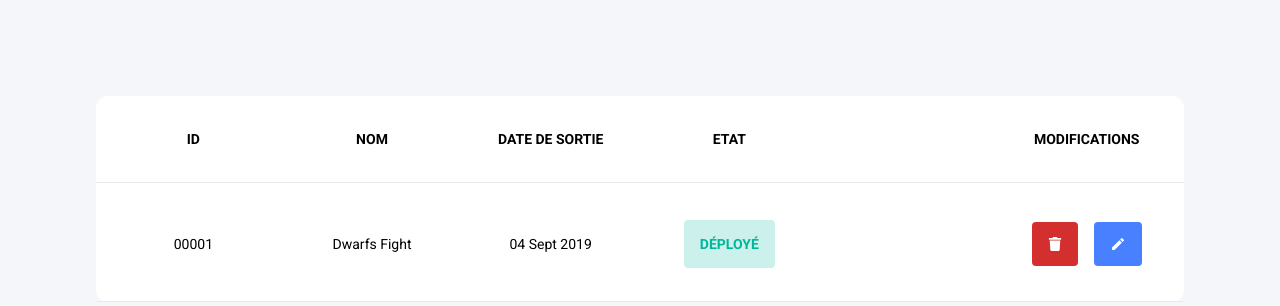
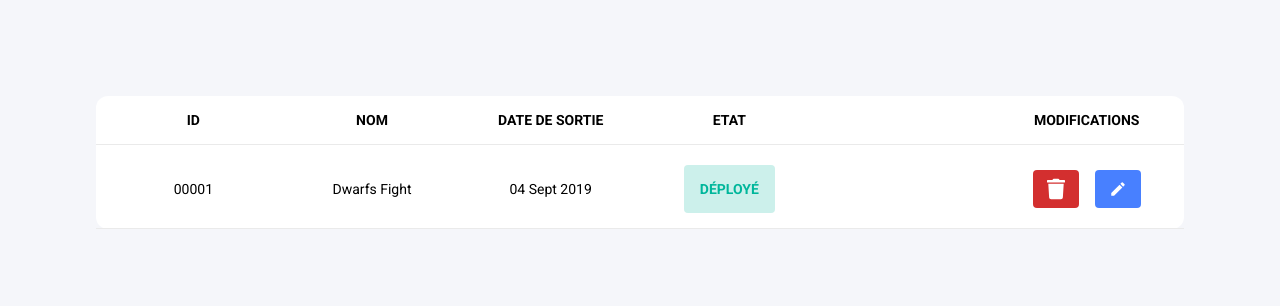
Before and after one commit to Solaa08/new-next, a Next.js app: page / in a window 1280 px wide. Shown: the top 306 px of the page. Built offline with nearby package versions, Linux system fonts and the light colour scheme.

Commit message:
fix(games): added tablehead tablebody buttonicons

```diff
--- /dev/null
+++ b/src/app/nectron/ButtonIcon.tsx
@@ -0,0 +1,55 @@
+import clsx from 'clsx';
+import React, { PropsWithChildren, ReactElement } from 'react';
+import { VARIANT } from './variant';
+
+type ButtonWithChildren = PropsWithChildren<
+React.DetailedHTMLProps<React.ButtonHTMLAttributes<HTMLButtonElement>, HTMLButtonElement>
+>;
+
+interface ButtonIconProps extends ButtonWithChildren {
+  className?: string;
+  outline?: boolean
+  variant: VARIANT;
+}
+
+const buttonColors = {
+  [VARIANT.PRIMARY]: "bg-primary",
+  [VARIANT.SECONDARY]: "bg-secondary-light border border-secondary-light",
+  [VARIANT.DANGER]: "bg-danger",
+  [VARIANT.WARNING]: "bg-warning",
+  [VARIANT.SUCCESS]: "bg-success"
+}
+
+const buttonOutline = {
+  [VARIANT.PRIMARY]: "border border-primary",
+  [VARIANT.SECONDARY]: "border border-secondary",
+  [VARIANT.DANGER]: "border border-danger-200",
+  [VARIANT.WARNING]: "border border-warning",
+  [VARIANT.SUCCESS]: "border border-success"
+}
+
+const textColors  = {
+  [VARIANT.PRIMARY]: "text-white",
+  [VARIANT.SECONDARY]: "text-secondary-dark",
+  [VARIANT.DANGER]: "text-danger",
+  [VARIANT.WARNING]: "text-warning-dark",
+  [VARIANT.SUCCESS]: "text-success-dark"
+}
+
+export default function ButtonIcon({
+  children,
+  className,
+  outline = false,
+  variant = VARIANT.PRIMARY,
+  ...props
+}: ButtonIconProps): ReactElement {
+
+  return (
+    <button
+      className={clsx( outline ? buttonOutline[variant]: buttonColors[variant], textColors[variant], className, 'w-[46px] h-[38px] flex gap-2 justify-center items-center py-2 px-3.5 text-center font-bold rounded uppercase')}
+      {...props}
+    >
+      {children}
+    </button>
+  );
+}
--- /dev/null
+++ b/src/app/nectron/Table/TableBody.tsx
@@ -0,0 +1,16 @@
+import clsx from 'clsx';
+import React, { HTMLAttributes } from 'react';
+
+export type TableHeaderProps = HTMLAttributes<HTMLTableSectionElement>;
+
+export default function TableBody({
+    className,
+    children,
+    ...props
+}: TableHeaderProps){
+    return (
+        <tbody className={clsx(className, 'w-full box-content')} {...props}>
+            {children}
+        </tbody>
+    )
+}
--- /dev/null
+++ b/src/app/nectron/Table/TableHead.tsx
@@ -0,0 +1,16 @@
+import clsx from 'clsx';
+import React, { HTMLAttributes } from 'react';
+
+export type TableHeaderProps = HTMLAttributes<HTMLTableSectionElement>;
+
+export default function TableHead({
+    className,
+    children,
+    ...props
+}: TableHeaderProps){
+    return (
+        <thead className={clsx(className, 'w-full font-bold box-content uppercase')} {...props}>
+            {children}
+        </thead>
+    )
+}
--- a/src/app/nectron/Table/TableHeader.tsx
+++ b/src/app/nectron/Table/TableHeader.tsx
@@ -3,7 +3,7 @@ import React, { ThHTMLAttributes } from 'react';
 
 export type TableHeaderProps = ThHTMLAttributes<HTMLTableCellElement>;
 
-export default function TableHeader({
+export default function TableHeaderCell({
     className,
     children,
     ...props
--- /dev/null
+++ b/src/app/nectron/Table/TableHeaderRow.tsx
@@ -0,0 +1,16 @@
+import clsx from 'clsx';
+import React, { HTMLAttributes } from 'react';
+
+export type TableHeaderRowProps = HTMLAttributes<HTMLTableRowElement>;
+
+export default function TableHeaderRow({
+    className,
+    children,
+    ...props
+}: TableHeaderRowProps){
+    return (
+        <tr className={clsx(className, 'flex justify-around h-[49px] px-2 py-4 border-b border-secondary-light text-center items-center')} {...props}>
+            {children}
+        </tr>
+    )
+}
--- a/src/app/nectron/Table/TableRow.tsx
+++ b/src/app/nectron/Table/TableRow.tsx
@@ -9,7 +9,7 @@ export default function TableRow({
     ...props
 }: TableRowProps){
     return (
-        <tr className={clsx(className, 'flex justify-around px-2 py-8 border-b border-secondary-light text-center items-center')} {...props}>
+        <tr className={clsx(className, 'flex justify-around h-20 px-2 py-8 border-b border-secondary-light text-center items-center')} {...props}>
             {children}
         </tr>
     )
--- a/src/app/page.tsx
+++ b/src/app/page.tsx
@@ -1,15 +1,19 @@
 import Button from "./nectron/Button";
-import {Table, TableHeader, TableCell, TableRow} from "./nectron/Table/index"
+import { Table, TableHeader, TableCell, TableRow } from "./nectron/Table/index"
 import { MdModeEditOutline } from "react-icons/md";
 import { FaTrash } from "react-icons/fa";
 import { VARIANT } from "./nectron/variant";
+import TableHeaderRow from "./nectron/Table/TableHeaderRow";
+import TableHead from "./nectron/Table/TableHead";
+import TableBody from "./nectron/Table/TableBody";
+import ButtonIcon from "./nectron/ButtonIcon";
 
 export default function Home() {
   return (
     <main className="flex bg-bg min-h-screen flex-col items-center justify-between p-24 text-sm">
       <Table>
-        <thead>
-          <TableRow>
+        <TableHead>
+          <TableHeaderRow>
             <TableHeader>
               ID
             </TableHeader>
@@ -27,9 +31,9 @@ export default function Home() {
             <TableHeader>
               Modifications
             </TableHeader>
-          </TableRow>
-        </thead>
-        <tbody>
+          </TableHeaderRow>
+        </TableHead>
+        <TableBody>
             <TableRow>
                 <TableCell>
                   00001
@@ -46,11 +50,11 @@ export default function Home() {
                 <TableCell>
                 </TableCell>
                 <TableCell>
-                  <Button variant={VARIANT.DANGER} className="text-white"><FaTrash /></Button>
-                  <Button variant={VARIANT.PRIMARY}><MdModeEditOutline size={16}/></Button>
+                  <ButtonIcon variant={VARIANT.DANGER} className="text-white"><FaTrash size={22}/></ButtonIcon>
+                  <ButtonIcon variant={VARIANT.PRIMARY}><MdModeEditOutline size={22}/></ButtonIcon>
                 </TableCell>
               </TableRow>
-            </tbody>
+            </TableBody>
       </Table>
     </main>
   );
```
